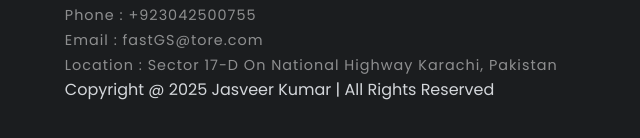
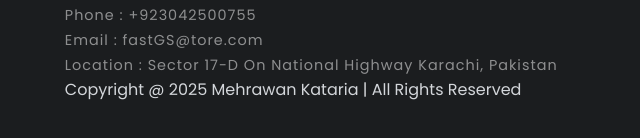
Before and after one commit to MeharwanKataria/ICT-PROJECT, a plain HTML site: page Fast-grocery-store-main/Index.html in a window 1280 px wide. Shown: the part 4984-5122 px from the top of the page, 606-1246 px from the left. Drawn offline with Linux system fonts and the light colour scheme.

Commit message:
Update Index.html

```diff
--- a/Fast-grocery-store-main/Index.html
+++ b/Fast-grocery-store-main/Index.html
@@ -384,7 +384,7 @@
                     <li><a href="#">Phone : +923042500755</a></li>
                     <li><a href="#">Email : fastGS@tore.com</a></li>
                     <li><a href="#">Location : Sector 17-D On National Highway Karachi, Pakistan</a></li>
-                    <li><p style="color: rgb(211, 214, 218);">Copyright @ 2025 Jasveer Kumar | All Rights Reserved</p></li>
+                    <li><p style="color: rgb(211, 214, 218);">Copyright @ 2025 Mehrawan Kataria | All Rights Reserved</p></li>
                 </ul>
             </div>
             </div>
```
